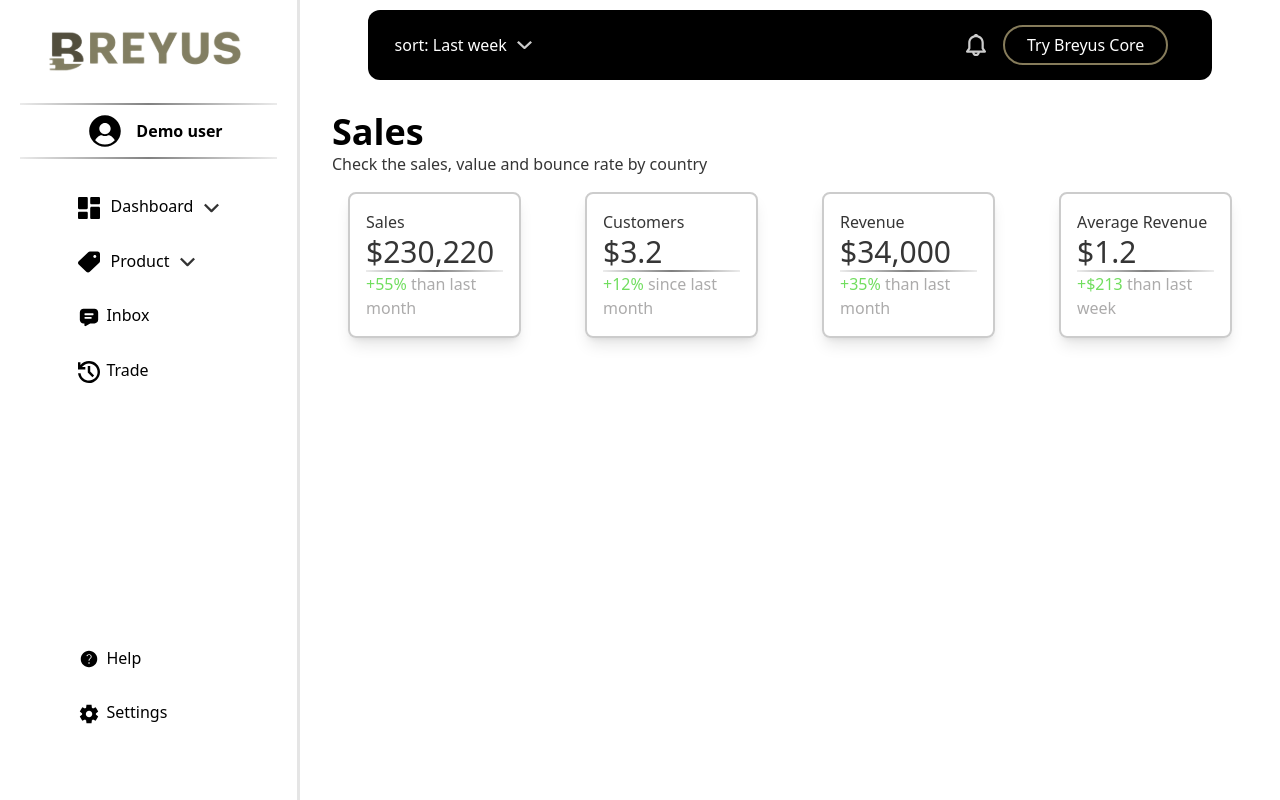
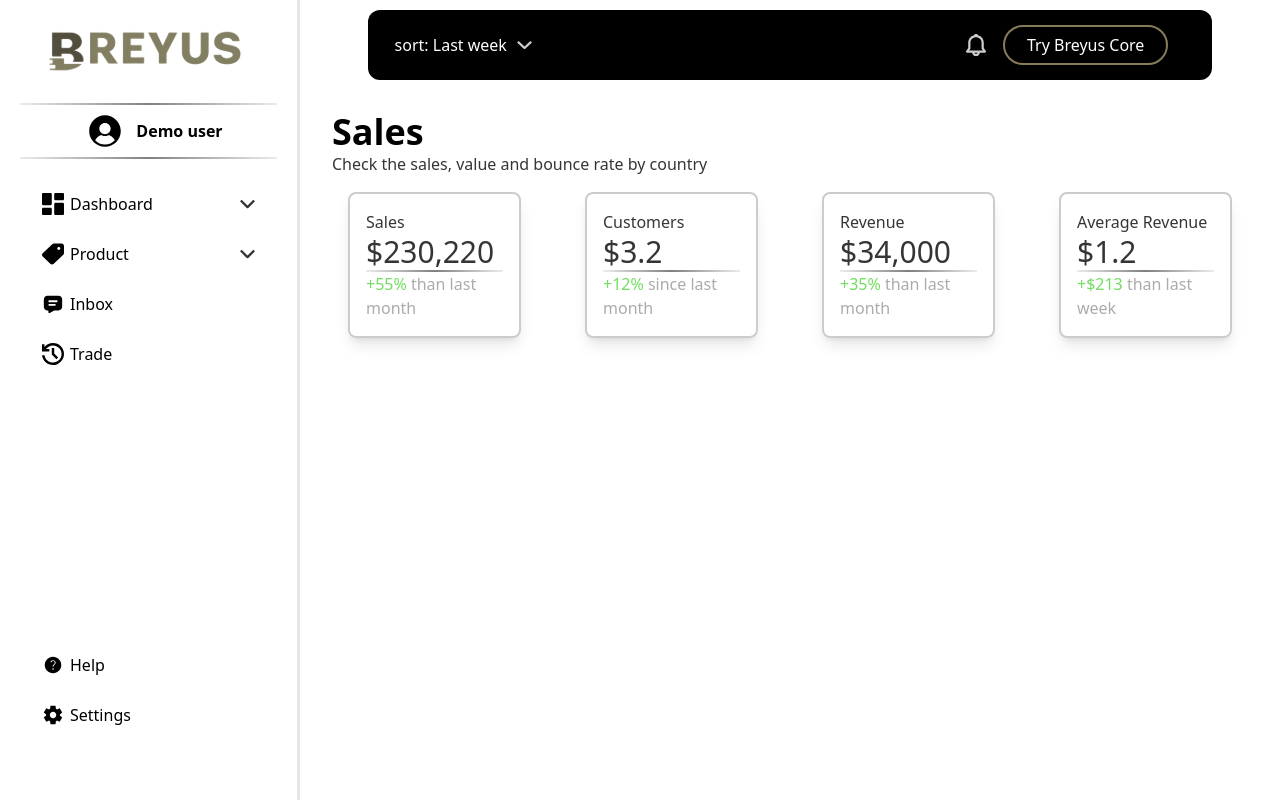
Before and after one commit to heybadrinath/Breyus, a React (Create React App) app in the folder frontend/: page /seller/sales in a window 1280 px wide. Built offline with nearby package versions, Linux system fonts and the light colour scheme.

Commit message:
toggle in dashboard

```diff
--- a/frontend/src/seller/components.tsx
+++ b/frontend/src/seller/components.tsx
@@ -95,21 +95,20 @@ const Leftnavdash = ({ username }: { username: String }) => {
                 </div>
 
                 <div id="links-left-nav-dash">
-                    <Link onClick={toggle} to=""> <img alt="" src={dashIcon} /> Dashboard <img alt="" className={`down-arrow transition transition-transform duration-500 ${isdashopen? "rotate-180 ":"hue-rotate-180"}`} src={downArrow} /></Link>
-                    <div className={`flex  flex-col overflow-hidden transition-all duration-500 ease-bounce  ${isdashopen?"max-h-56 opacity-100": "max-h-0 opacity-0"}`}>
+                    <Link onClick={toggle} className={` rounded-lg transition-all duration-500 ease-in-out px-4 py-2 ${isdashopen?"bg-[#0004]":"bg-none"}`} to=""> <img alt="" src={dashIcon} /> Dashboard <img alt="" className={`down-arrow transition-transform duration-500 !ml-auto ${isdashopen? "rotate-180 ":"hue-rotate-180"}`} src={downArrow} /></Link>
+                    <div className={`flex  flex-col overflow-hidden transition-all duration-1000 ease-bounch  ${isdashopen?"max-h-56 opacity-100": "max-h-0 opacity-40"}`}>
                        {/* toggle content  */}
-                       <Link className="!my-1" to={"/seller/dashboard"}>Analysis</Link>
-
-                       <Link className="!my-1" to={"/seller/sales"}>Sales</Link>
+                       <Link className="!my-y !mx-6" to={"/seller/dashboard"}>Analysis</Link>
+                       <Link className="!my-y !mx-6" to={"/seller/sales"}>Sales</Link>
 
                     </div>
-                    <Link to="/seller/product"> <img alt="" src={productIcon} /> Product <img alt="" className="down-arrow" src={downArrow} /></Link>
-                    <Link to="/seller/inbox"><img alt="" src={securityIcon} />Inbox</Link>
-                    <Link to="/seller/trade"><img alt="" src={logoutIcon} />Trade</Link>
+                    <Link className="px-4 py-2" to="/seller/product"> <img alt="" src={productIcon} /> Product <img alt="" className={`down-arrow down-arrow transition-transform duration-500 !ml-auto ${false? "rotate-180 ":"hue-rotate-180"}`} src={downArrow} /></Link>
+                    <Link className="px-4 py-2" to="/seller/inbox"><img alt="" src={securityIcon} />Inbox</Link>
+                    <Link className="px-4 py-2" to="/seller/trade"><img alt="" src={logoutIcon} />Trade</Link>
 
                     <div id="links-left-nav-dash-bottom">
-                        <Link to="/seller/support"><img alt="" src={helpIcon} />Help</Link>
-                        <Link to="/seller/settings"><img alt="" src={SettingsIcon} />Settings</Link>
+                        <Link className="px-4 py-2" to="/seller/support"><img alt="" src={helpIcon} />Help</Link>
+                        <Link className="px-4 py-2" to="/seller/settings"><img alt="" src={SettingsIcon} />Settings</Link>
                     </div>
                 </div>
 
--- a/frontend/src/seller/css/components.css
+++ b/frontend/src/seller/css/components.css
@@ -94,15 +94,15 @@ header #right-header button{
 }
 
 #left-nav a, #link-left-nav-dash-bottom a{
-    margin: 15px 0px;
+    display: flex;
+    margin: 5px 0px;
     font-weight: 540;
 
 }
 #links-left-nav-dash{
-    display: flex;
+display: flex;
   flex-direction: column;
-  width: fit-content;
-  margin: 0px auto;
+  width: 100%;
   height: 100vh;
 }
 
```
